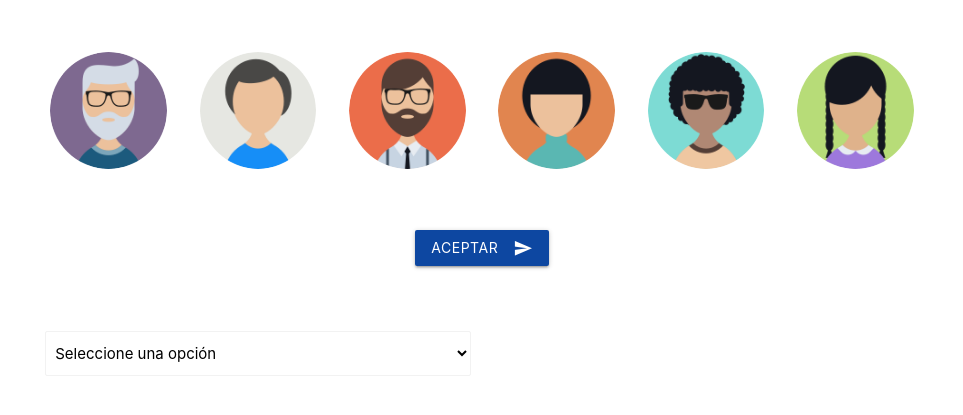
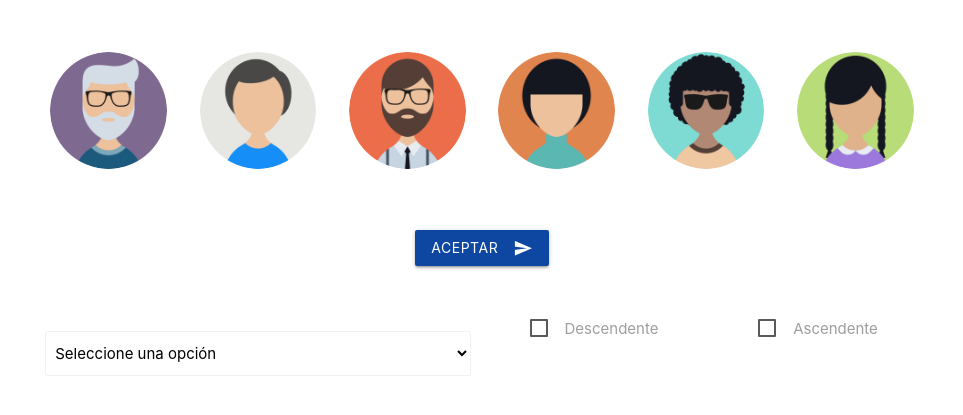
Before and after one commit to YanethM/TAD_SEMI_2021, a plain HTML site: page Sesión VI - VII/index.html in a window 1280 px wide. Shown: the part 181-596 px from the top of the page, without its empty margins (158-1121 px from the left). Drawn offline with nearby package versions, Linux system fonts and the light colour scheme.

Commit message:
Add files via upload

```diff
--- a/Sesión VI - VII/index.html
+++ b/Sesión VI - VII/index.html
@@ -118,7 +118,18 @@
                         <option value="3">Selección</option>
                     </select>
                 </div>
-
+                <div class="col s3">
+                    <label>
+                        <input type="checkbox" />
+                        <span>Descendente</span>
+                      </label>
+                </div>
+                <div class="col s3">
+                    <label>
+                        <input type="checkbox" />
+                        <span>Ascendente</span>
+                      </label>
+                </div>
             </div>
             <div class="row center">
                 <div class="col">
```
